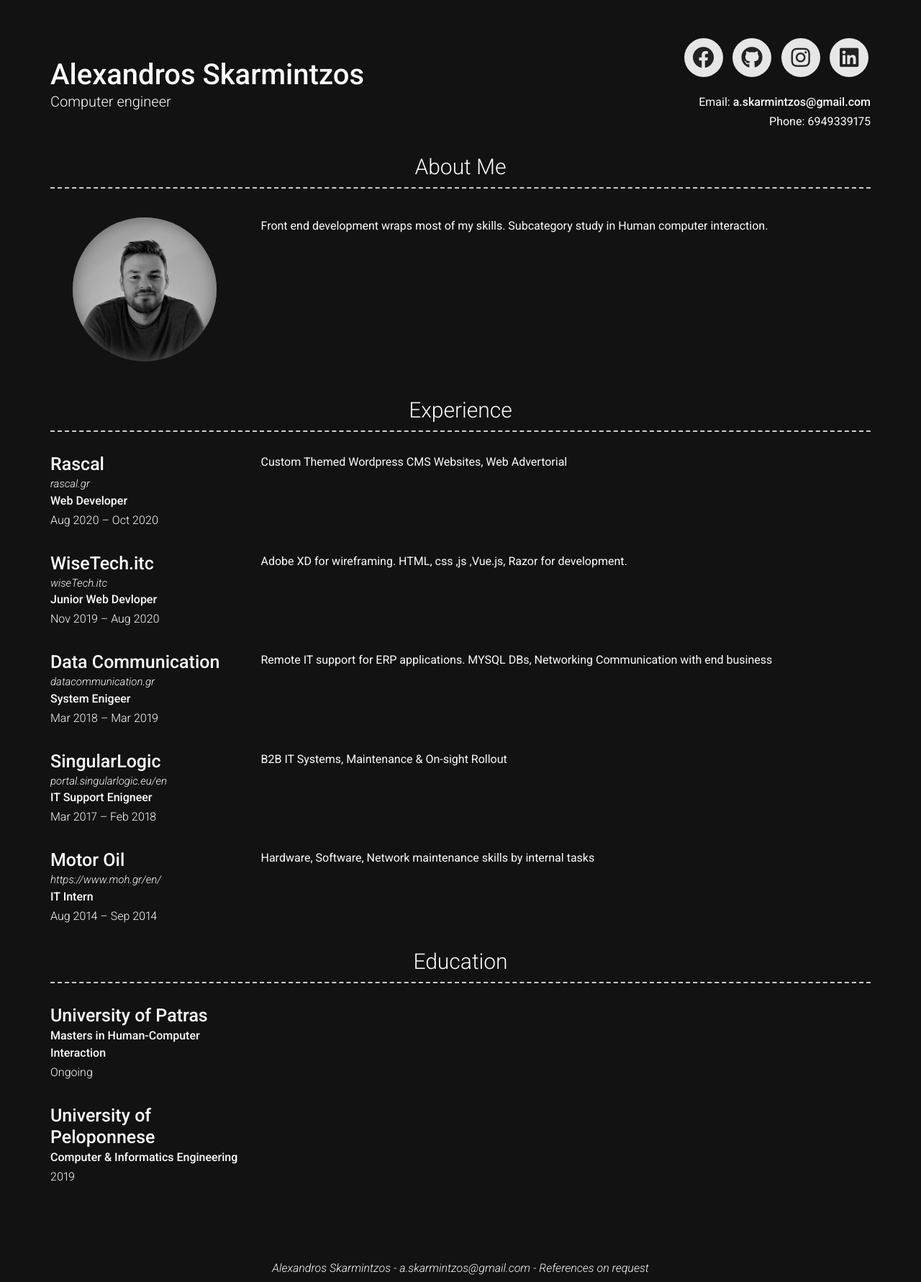
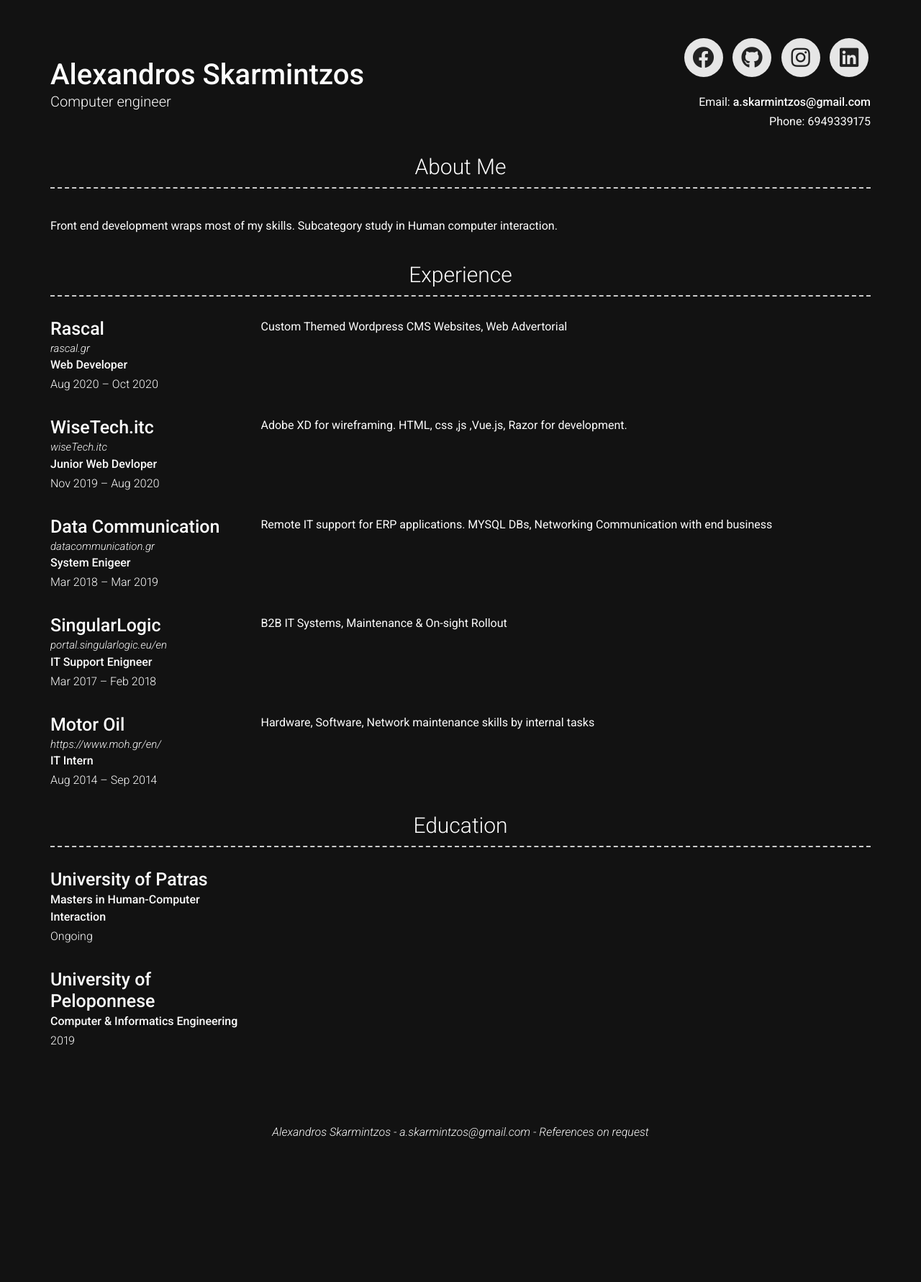
Before and after one commit to skartz0/curriculum, a Jekyll site: the page built from index.md, in a window 1280 px wide. Shown: the whole page at 72% size. Built offline with Jekyll 4.4.1, drawn with Linux system fonts in a browser that asks for light colours; nearby versions of some CDN libraries; after the commit the page ends 1593 px from its top, so only the background shows below that.

Commit message:
image hide

```diff
--- a/_config.yml
+++ b/_config.yml
@@ -34,7 +34,7 @@
 
 # About Section
 # about_title: About Me (Use this to override about section title)
-about_profile_image: images/download.png
+# about_profile_image: images/download.png
 about_content: | # this will include new lines to allow paragraphs
   Front end development wraps most of my skills. Subcategory study in Human computer interaction.
 # Projects Section
```
Also changed, not shown: 1 other file.
